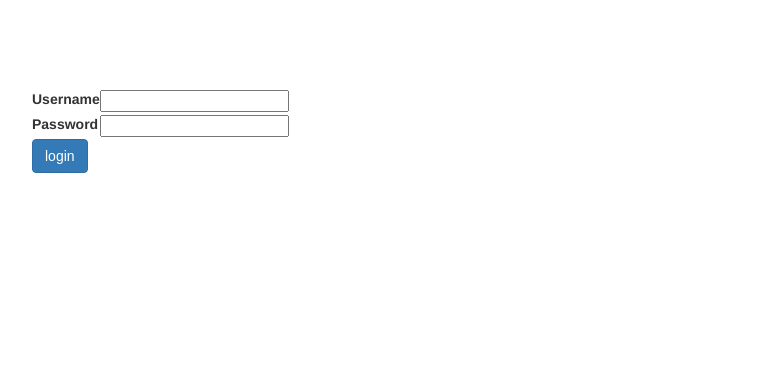
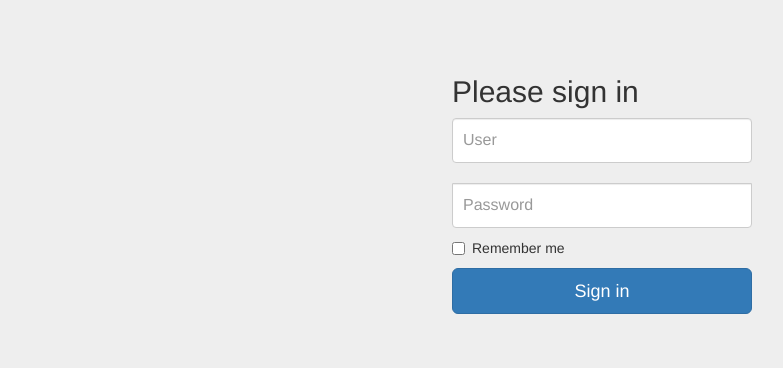
Before and after one commit to Eracleo/ppll, a Django app: template usuario/templates/login.html in a window 1280 px wide. Shown: the top 368 px of the page, without its empty margins (38-821 px from the left). Run offline with Django 3.2, Linux system fonts and the light colour scheme; the template is opened without the code that fills it, so the values that code supplies are empty, except form fields; tables that the repository leaves empty hold one stand-in row (values such as "Sample post"); form fields are guessed from the names that the template uses; parts of the project's set-up code (start-up, migrations or seed data) failed here and were passed over.

Commit message:
Nuevo estilo para el login principal

```diff
--- /dev/null
+++ b/assets/css/login.css
@@ -0,0 +1,40 @@
+body {
+  padding-top: 40px;
+  padding-bottom: 40px;
+  background-color: #eee;
+}
+
+.form-signin {
+  max-width: 330px;
+  padding: 15px;
+  margin: 0 auto;
+}
+.form-signin .form-signin-heading,
+.form-signin .checkbox {
+  margin-bottom: 10px;
+}
+.form-signin .checkbox {
+  font-weight: normal;
+}
+.form-signin .form-control {
+  position: relative;
+  height: auto;
+  -webkit-box-sizing: border-box;
+     -moz-box-sizing: border-box;
+          box-sizing: border-box;
+  padding: 10px;
+  font-size: 16px;
+}
+.form-signin .form-control:focus {
+  z-index: 2;
+}
+.form-signin input[type="email"] {
+  margin-bottom: -1px;
+  border-bottom-right-radius: 0;
+  border-bottom-left-radius: 0;
+}
+.form-signin input[type="password"] {
+  margin-bottom: 10px;
+  border-top-left-radius: 0;
+  border-top-right-radius: 0;
+}
--- a/usuario/templates/login.html
+++ b/usuario/templates/login.html
@@ -1,5 +1,31 @@
-{% extends 'layout/base.html' %}
-{% block content %}
+<!DOCTYPE html>
+<html lang="en"><head>
+    {% load static %}
+    <meta http-equiv="Content-Type" content="text/html; charset=UTF-8">
+    <meta charset="utf-8">
+    <meta http-equiv="X-UA-Compatible" content="IE=edge">
+    <meta name="viewport" content="width=device-width, initial-scale=1">
+    <!-- The above 3 meta tags *must* come first in the head; any other head content must come *after* these tags -->
+    <meta name="description" content="">
+    <meta name="author" content="">
+    <link rel="icon" href="">
+
+    <title>Login</title>
+
+    <!-- Bootstrap core CSS -->
+    <link href="{% static 'css/bootstrap.min.css' %}" rel="stylesheet">
+
+    <!-- Custom styles for this template -->
+    <link href="{% static 'css/login.css' %}" rel="stylesheet">
+
+    <script src="{% static 'js/ie-emulation-modes-warning.js' %}"></script>
+    <script src="{% static 'js/jquery-v1.min.js' %}"></script>
+    <script src="{% static 'js/vendor/modernizr-2.6.2.min.js' %}"></script>
+    <script src="{% static 'js/ie10-viewport-bug-workaround.js' %}"></script>
+
+  </head>
+
+  {% block content %}
     {% if form.errors %}
 
     <div class="alert alert-danger alert-dismissable">
@@ -8,21 +34,24 @@
     </div>
     {% endif %}
 
+    <div class="container">
 
-    <form method="post" action="{% url 'django.contrib.auth.views.login' %}">
+      <form class="form-signin" method="post" action="{% url 'django.contrib.auth.views.login' %}">
         {% csrf_token %}
-        <table>
-            <tr>
-                <td>{{ form.username.label_tag }}</td>
-                <td>{{ form.username }}</td>
-            </tr>
-            <tr>
-                <td>{{ form.password.label_tag }}</td>
-                <td>{{ form.password }}</td>
-            </tr>
-        </table>
+        <h2 class="form-signin-heading">Please sign in</h2>
+        <input type="text" id="inputEmail" class="form-control" placeholder="User" required="True" {{ form.username }}
+        <br>
+        <input type="password" id="inputPassword" class="form-control" placeholder="Password" required="True" {{ form.password }}
+        <div class="checkbox">
+          <label>
+            <input type="checkbox" value="remember-me"> Remember me
+          </label>
+        </div>
+        <input type="submit" class="btn btn-lg btn-primary btn-block" value="Sign in"/>
+        <input type="hidden" name="next" value="{{ next }}"/>
+      </form>
 
-        <input type="submit" class="btn btn-primary" value="login"/> <input type="hidden" name="next" value="{{ next }}"/>
-    </form>
+    </div> <!-- /container -->
+
 
 {% endblock %}
```
